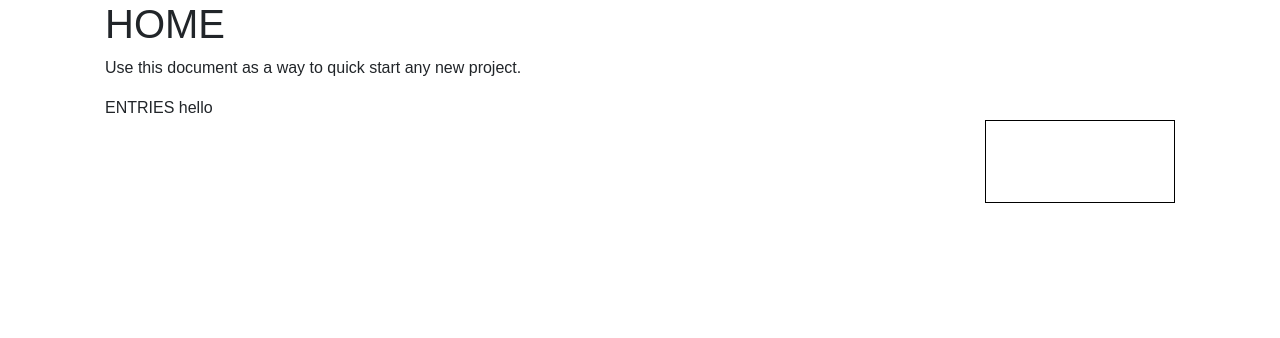
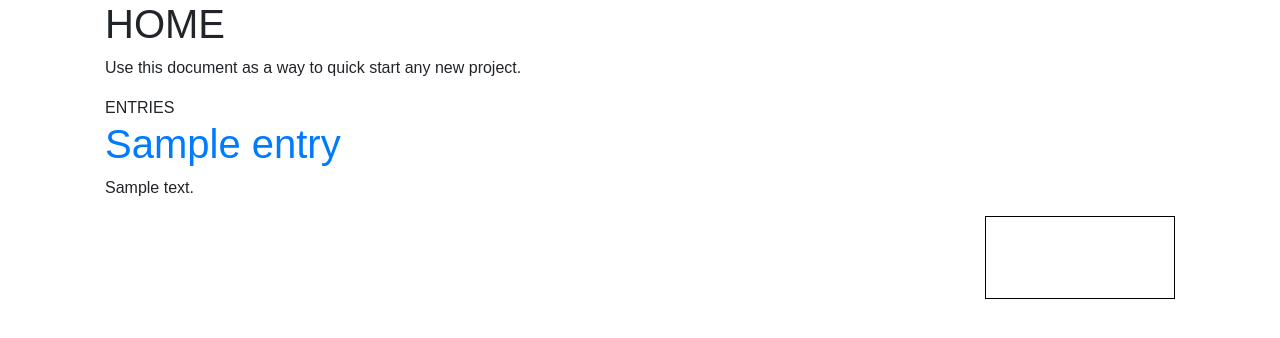
Before and after one commit to ashleyelaine/journal-platform, a Django app: page / in a window 1280 px wide. Shown: the part 93-431 px from the top of the page. Run offline with Django 3.2, Linux system fonts and the light colour scheme; tables that the repository leaves empty hold one stand-in row (values such as "Sample post"); some libraries are stand-ins or nearby versions.

Commit message:
figured out EntryListView as homepage

```diff
--- a/MyAnonymousDiary/entries/urls.py
+++ b/MyAnonymousDiary/entries/urls.py
@@ -2,5 +2,5 @@ from django.conf.urls import url
 from . import views
 
 urlpatterns = [
-    url(r'^$', views.entry_list, name='entry_list'),
+
 ]
--- a/MyAnonymousDiary/entries/views.py
+++ b/MyAnonymousDiary/entries/views.py
@@ -1,8 +1,10 @@
-from django.shortcuts import render
+from django.contrib.sites.models import Site
+from django.views.generic import ListView
 from django.utils import timezone
 from .models import Entry
 
-# Create your views here.
-def entry_list(request):
-    entries = Entry.objects.filter(published_date__lte=timezone.now()).order_by('published_date')
-    return render(request, 'pages/home.html', {'entries': entries})
+# ENTRY LIST VIEW
+class EntryListView(ListView):
+  def get_queryset(self):
+    queryset = Entry.objects.all()
+    return queryset
--- a/MyAnonymousDiary/templates/pages/home.html
+++ b/MyAnonymousDiary/templates/pages/home.html
@@ -9,7 +9,6 @@
       <p>Use this document as a way to quick start any new project.</p>
 
       ENTRIES
-      {% include "../entries/entry_list.html" %}
 
 
 
@@ -21,5 +20,14 @@
               <p>{{ entry.text|linebreaksbr }}</p>
           </div>
       {% endfor %}
+
+
+
+      {% for entry in object_list %}<br />
+
+
+      <h1><a href="">{{ entry.title }}</a></h1>
+      <p>{{ entry.text|linebreaksbr }}</p>
+  {% endfor %}
   </div>
 {% endblock content %}
--- a/config/urls.py
+++ b/config/urls.py
@@ -5,8 +5,12 @@ from django.contrib import admin
 from django.views.generic import TemplateView
 from django.views import defaults as default_views
 
+from entries.views import (
+    EntryListView,
+)
+
 urlpatterns = [
-    #url(r'^$', TemplateView.as_view(template_name='pages/home.html'), name='home'),
+    url(r'^$', EntryListView.as_view(template_name='pages/home.html'), name='home'),
     url(r'^about/$', TemplateView.as_view(template_name='pages/about.html'), name='about'),
 
     # Django Admin, use {% url 'admin:index' %}
```
Also changed, not shown: MyAnonymousDiary/entries/templatetags/__init__.py (added), MyAnonymousDiary/entries/templatetags/entry_tags.py (added).
